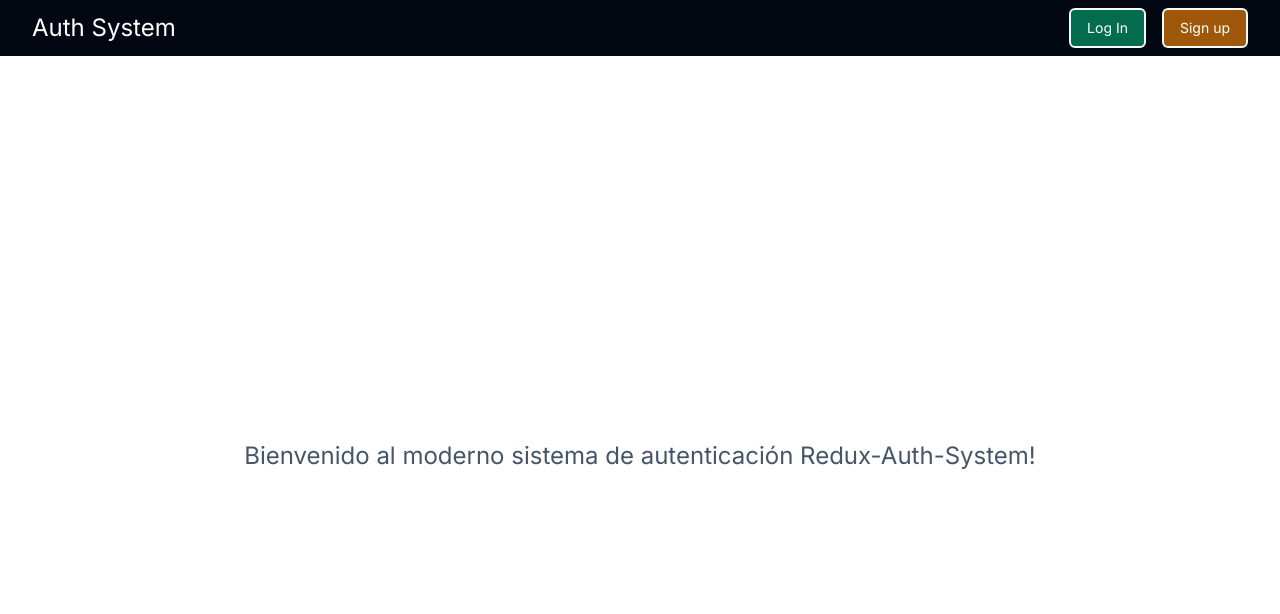
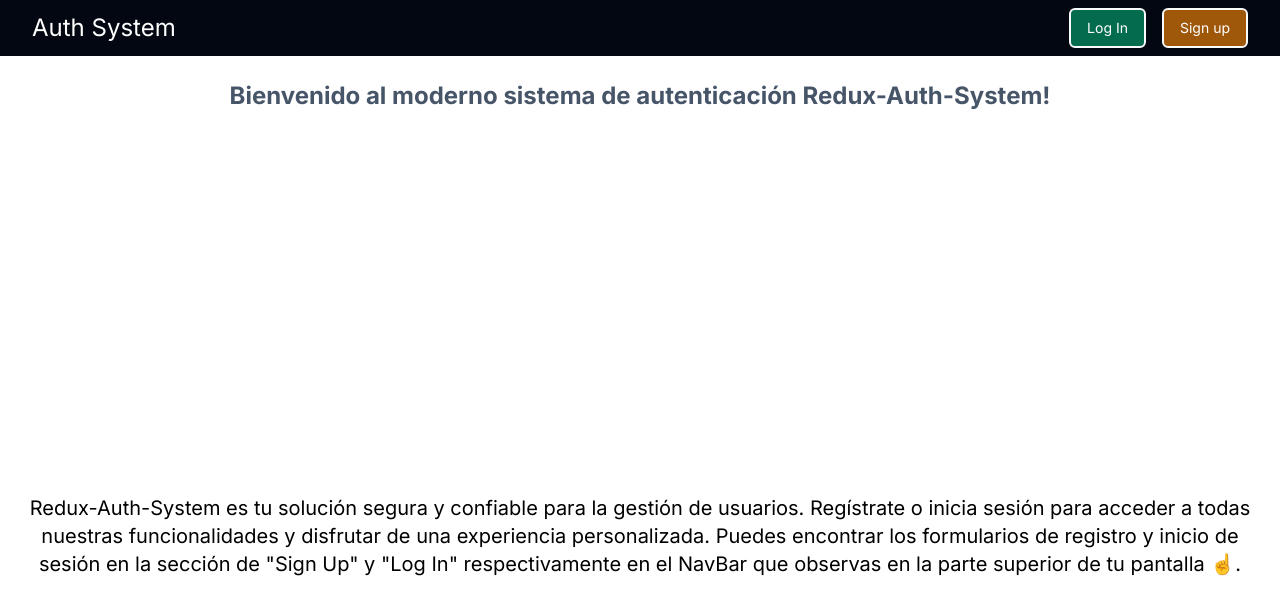
Before and after one commit to carlosdlacoste/redux-auth-app, a Next.js app: page / in a window 1280 px wide. Shown: the top 614 px of the page. Built offline with nearby package versions, Linux system fonts and the light colour scheme.

Commit message:
Add description paragraph in home page

```diff
--- a/src/app/page.js
+++ b/src/app/page.js
@@ -24,8 +24,15 @@ export default function Home() {
       <>
         {!token &&
           <>
-            <div className="flex h-screen justify-center items-center">
-              <h1 className="text-2xl text-slate-600">Bienvenido al moderno sistema de autenticación Redux-Auth-System!</h1>
+            <h1 className="text-2xl text-center text-slate-600 font-bold p-6">Bienvenido al moderno sistema de autenticación Redux-Auth-System!</h1>
+            <div className="flex h-screen justify-center items-center px-6 py-12">
+              <p className="text-center text-xl">
+                Redux-Auth-System es tu solución segura y confiable para la gestión de usuarios.
+                Regístrate o inicia sesión para acceder a todas nuestras funcionalidades
+                y disfrutar de una experiencia personalizada. Puedes encontrar los formularios de
+                registro y inicio de sesión en la sección de "Sign Up" y "Log In" respectivamente
+                en el NavBar que observas en la parte superior de tu pantalla &#x261D;.
+              </p>
             </div>
           </>
         }
```
